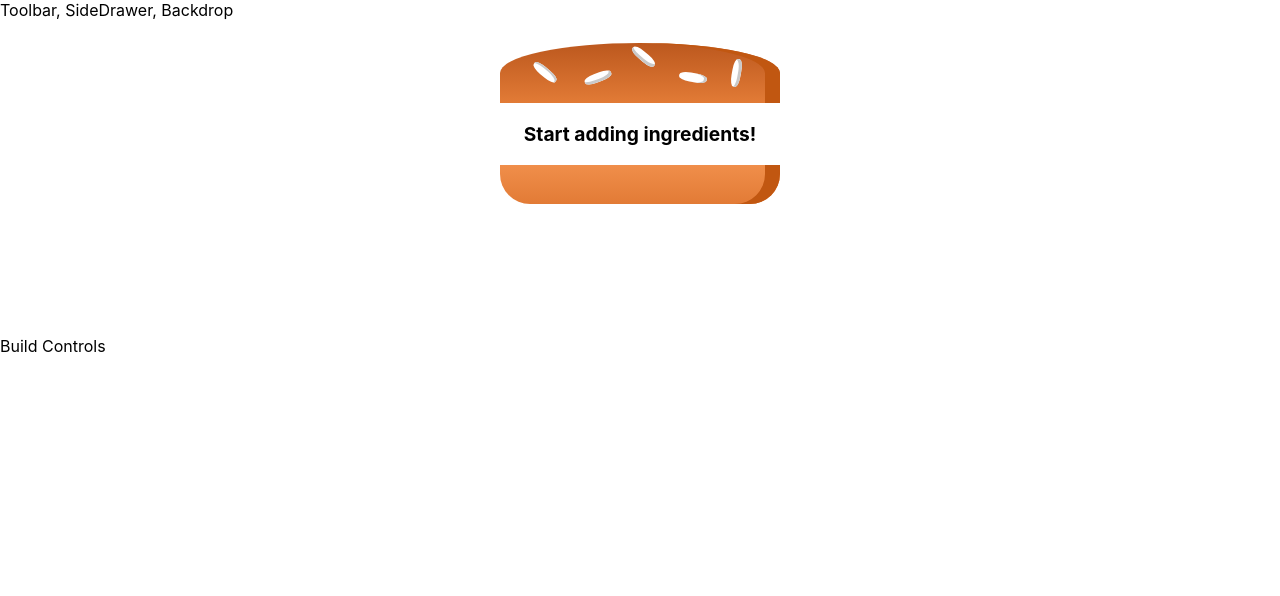
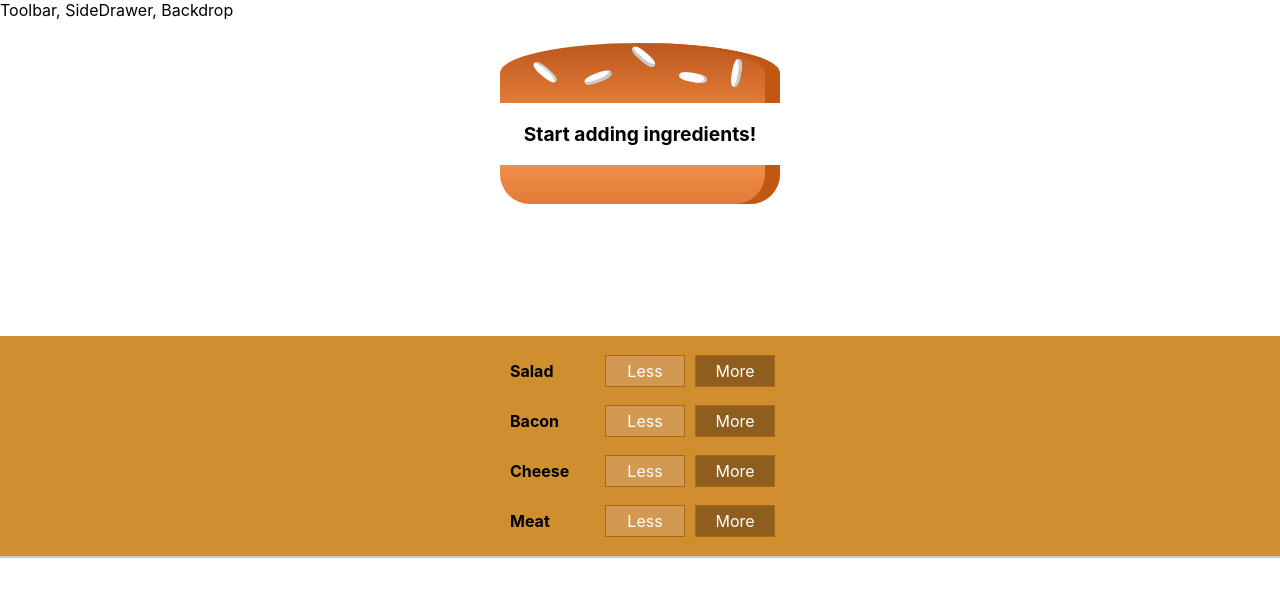
Before and after one commit to tysonwilliams/burger-builder, a React (Create React App) app: page / in a window 1280 px wide. Shown: the top 596 px of the page. Built offline with nearby package versions, Linux system fonts and the light colour scheme.

Commit message:
Add build controls to the Burger Builder component

```diff
--- /dev/null
+++ b/src/components/Burger/BuildControls/BuildControl/BuildControl.js
@@ -0,0 +1,13 @@
+import React from "react";
+
+import classes from "./BuildControl.module.css";
+
+const buildControl = props => (
+  <div className={classes.BuildControl}>
+    <div className={classes.Label}>{props.label}</div>
+    <button className={classes.Less}>Less</button>
+    <button className={classes.More}>More</button>
+  </div>
+);
+
+export default buildControl;
--- /dev/null
+++ b/src/components/Burger/BuildControls/BuildControl/BuildControl.module.css
@@ -0,0 +1,56 @@
+.BuildControl {
+  display: flex;
+  justify-content: space-between;
+  align-items: center;
+  margin: 5px 0;
+}
+
+.BuildControl button {
+  display: block;
+  font: inherit;
+  padding: 5px;
+  margin: 0 5px;
+  width: 80px;
+  border: 1px solid #AA6817;
+  cursor: pointer;
+  outline: none;
+}
+
+.BuildControl button:disabled {
+  background-color: #AC9980;
+  border: 1px solid #7E7365;
+  color: #ccc;
+  cursor: default;
+}
+
+.BuildControl button:hover:disabled {
+  background-color: #AC9980;
+  color: #ccc;
+  cursor: not-allowed;
+}
+
+.Label {
+  padding: 10px;
+  font-weight: bold;
+  width: 80px;
+}
+
+.BuildControl .Less {
+  background-color: #D39952;
+  color: white;
+}
+
+.BuildControl .More {
+  background-color: #8F5E1E;
+  color: white;
+}
+
+.BuildControl .Less:hover, .BuildControl .Less:active {
+  background-color: #DAA972;
+  color: white;
+}
+
+.BuildControl .More:hover,.BuildControl .More:active {
+  background-color: #99703F;
+  color: white;
+}
--- /dev/null
+++ b/src/components/Burger/BuildControls/BuildControls.js
@@ -0,0 +1,21 @@
+import React from "react";
+
+import classes from "./BuildControls.module.css";
+import BuildControl from './BuildControl/BuildControl.js';
+
+const controls = [
+  { label: "Salad", type: "salad" },
+  { label: "Bacon", type: "bacon" },
+  { label: "Cheese", type: "cheese" },
+  { label: "Meat", type: "meat" },
+];
+
+const buildControls = props => (
+  <div className={classes.BuildControls}>
+    {controls.map(ctrl => (
+      <BuildControl key={ctrl.label} label={ctrl.label}/>
+    ))}
+  </div>
+);
+
+export default buildControls;
--- /dev/null
+++ b/src/components/Burger/BuildControls/BuildControls.module.css
@@ -0,0 +1,10 @@
+.BuildControls {
+  width: 100%;
+  background-color: #CF8F2E;
+  display: flex;
+  flex-flow: column;
+  align-items: center;
+  box-shadow: 0 2px 1px #ccc;
+  margin: auto;
+  padding: 10px 0;
+}
--- a/src/containers/BurgerBuilder/BurgerBuilder.js
+++ b/src/containers/BurgerBuilder/BurgerBuilder.js
@@ -2,6 +2,7 @@
 
 import Aux from '../../hoc/Aux.js';
 import Burger from "../../components/Burger/Burger.js";
+import BuildControls from "../../components/Burger/BuildControls/BuildControls.js";
 
 class BurgerBuilder extends Component {
   state = {
@@ -17,7 +18,7 @@
     return (
       <Aux>
         <Burger ingredients={this.state.ingredients}/>
-        <div>Build Controls</div>
+        <BuildControls />
       </Aux>
     );
   }
```
